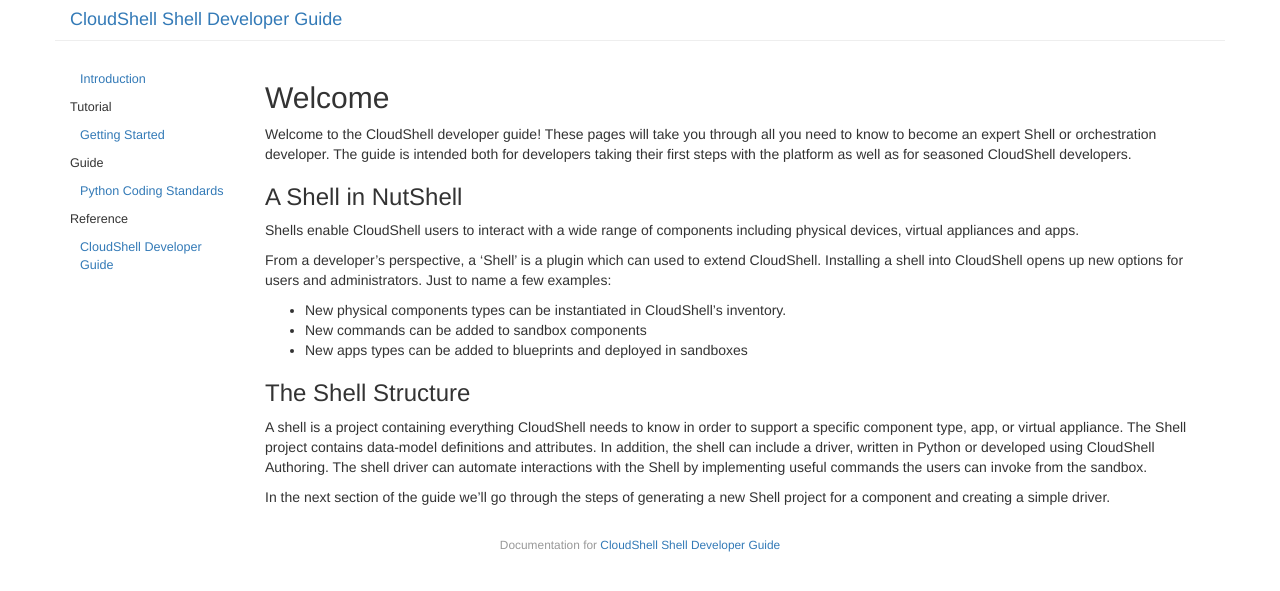
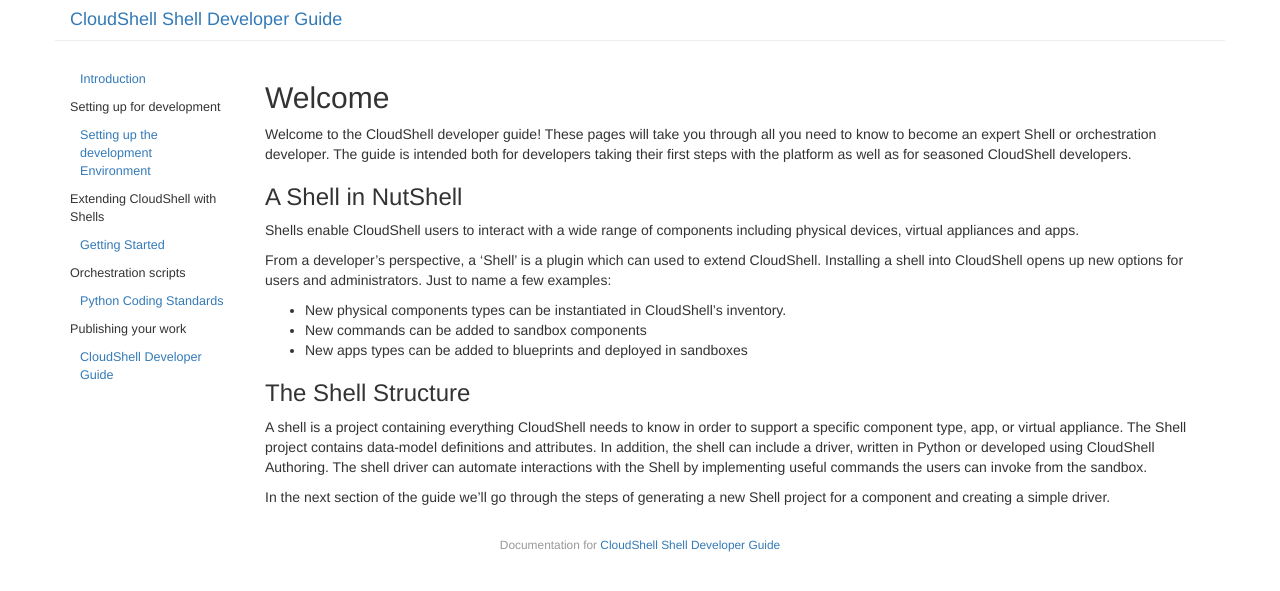
Before and after one commit to QualiSystems/devguide_source, a Jekyll site: the page built from index.md, in a window 1280 px wide. Shown: the top 591 px of the page. Built offline with Jekyll 4.4.1, drawn with Linux system fonts in a browser that asks for light colours.

Commit message:
adding setting up guide

```diff
--- a/_config.yml
+++ b/_config.yml
@@ -19,10 +19,10 @@
 
 # Default categories (in order) to appear in the navigation
 sections: [
-    ['sta', 'Getting Started'],
-    ['tut', 'Tutorial'],
-    ['pla', 'Guide'],
-    ['ref', 'Reference']
+    ['set', 'Setting up for development'],
+    ['tut', 'Extending CloudShell with Shells'],
+    ['pla', 'Orchestration scripts'],
+    ['ref', 'Publishing your work']
 ]
 
 # Keep as an empty string if served up at the root. If served up at a specific
```
Also changed, not shown: _posts/2016-06-14-setting-up-the-development-ide.md (added, +54 -0 lines), assets/cloudshell-logo.png (added), assets/git-logo.png (added), assets/python-logo.png (added).
